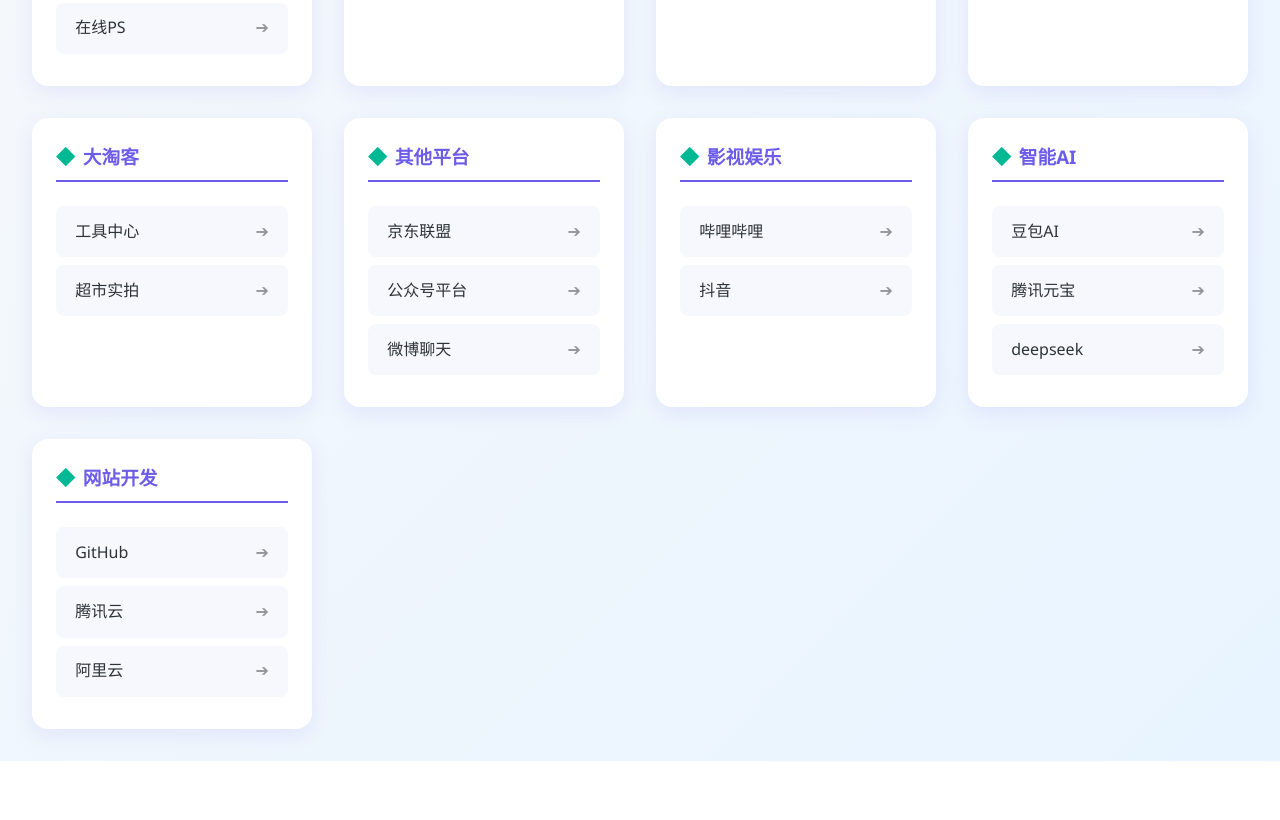
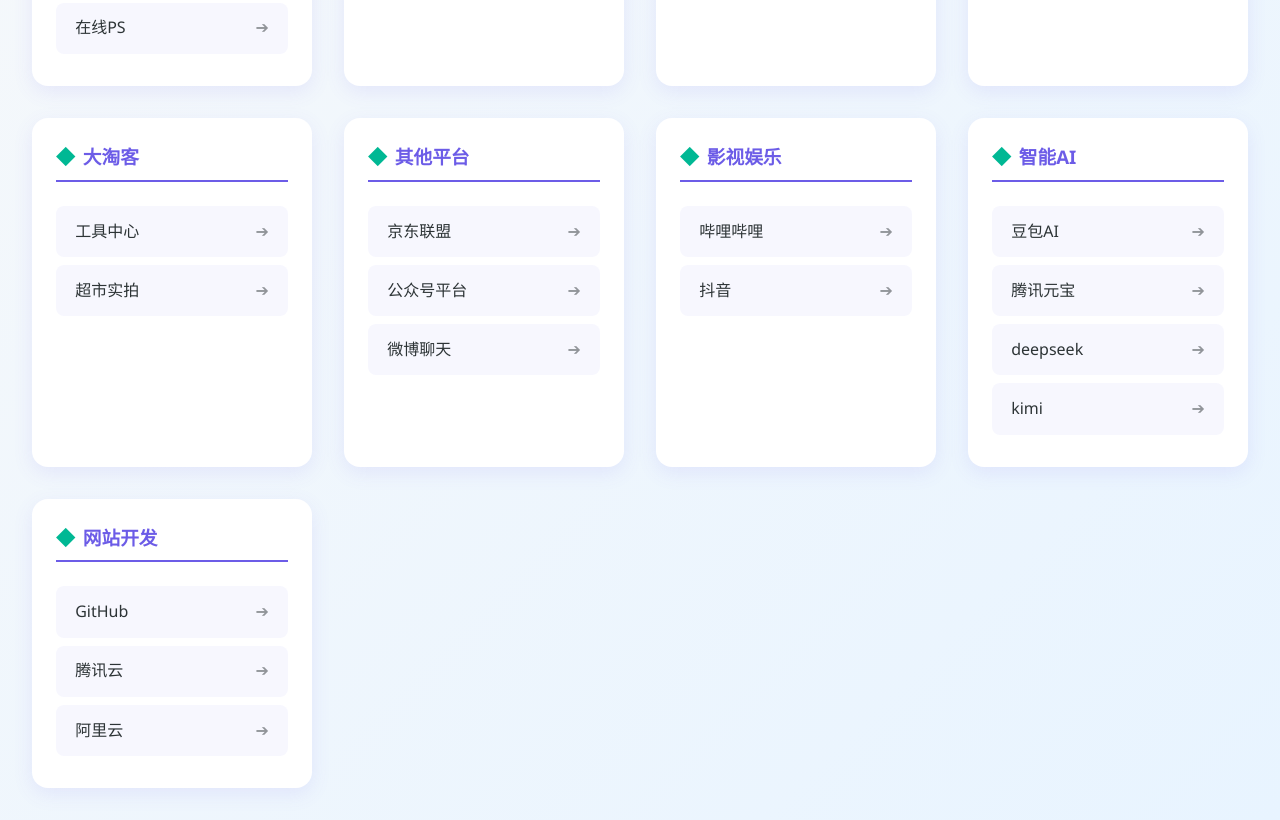
Before and after one commit to 343353163/daohang, a plain HTML site: page index.html in a window 1280 px wide. Shown: the part 654-1474 px from the top of the page. Before the commit the page ends 1415 px from the top, so only its background shows below. Drawn offline with Linux system fonts and the light colour scheme.

Commit message:
Update index.html

```diff
--- a/index.html
+++ b/index.html
@@ -173,6 +173,7 @@
             <a class="nav-link" href="https://www.doubao.com/chat/250846633031426" target="_blank">豆包AI</a>
             <a class="nav-link" href="https://yuanbao.tencent.com/chat/naQivTmsDa" target="_blank">腾讯元宝</a>
 	    <a class="nav-link" href="https://www.deepseek.com/" target="_blank">deepseek</a>
+	    <a class="nav-link" href="https://kimi.moonshot.cn/" target="_blank">kimi</a>
         </div>
 
 	<!-- 网站开发 -->
```
